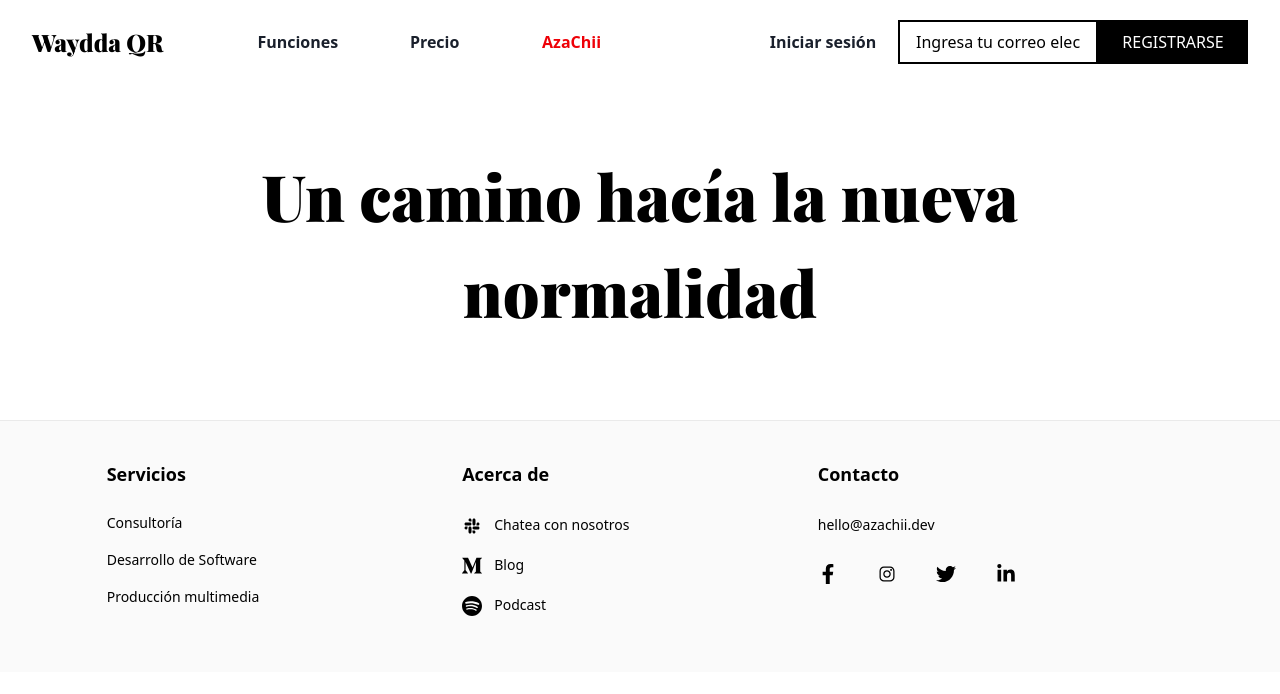
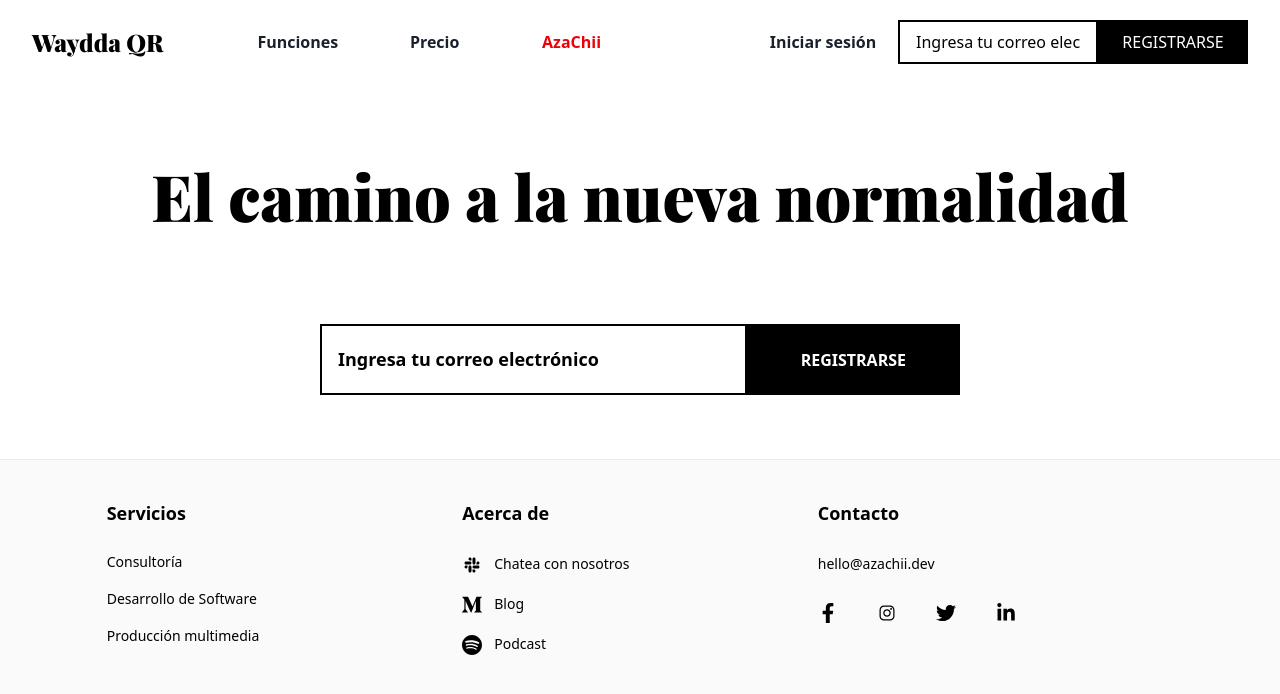
Before and after one commit to schorts99/waydda_frontend, a Next.js app: page / in a window 1280 px wide. Shown: the top 694 px of the page. Built offline with nearby package versions, Linux system fonts and the light colour scheme.

Commit message:
feat: Add SimpleRegister component

```diff
--- /dev/null
+++ b/components/SimpleRegister/index.jsx
@@ -0,0 +1,39 @@
+/*
+ * Copyright (c) AzaChii and its affiliates. All Rights Reserved.
+ *
+ * Unauthorized copying of this file, via any medium is strictly prohibited
+ *
+ * Proprietary and confidential
+ *
+ * Written by Angel Mendez <hello@azachii.dev>, Jun 2020
+ *
+ * https://azachii.dev
+ *
+ * LICENSE file in the root directory of this source tree.
+ */
+
+export default function SimpleRegister() {
+	return (
+		<div className="grid grid-cols-12 justify-center mb-16">
+			<div className="col-span-3 hidden md:block"></div>
+			<form className="col-span-10 col-start-2 md:col-start-0 md:col-span-6">
+				<div className="grid grid-cols-12 items-center">
+					<div className="col-span-7 md:col-span-8">
+						<input
+							required
+							placeholder="Ingresa tu correo electrónico"
+							type="email"
+							className="border-2 w-full border-black py-5 px-4 focus:outline-none text-lg font-semibold placeholder-black"/>
+					</div>
+					<div className="col-span-5 md:col-span-4 h-full">
+						<button
+							className="bg-black text-white h-full uppercase w-full text-sm font-bold md:text-base focus:border-none focus:outline-none">
+							Registrarse
+						</button>
+					</div>
+				</div>
+			</form>
+			<div className="col-span-3 hidden md:block"></div>
+		</div>
+	)
+}
--- a/pages/index.js
+++ b/pages/index.js
@@ -3,15 +3,15 @@ import LayoutUnAuthenticated from "../components/Layouts/Unauthenticated";
 import {head} from '../locales/pages/index.json'
 import Container from "../components/Container";
 import BannerWelcome from "../components/BannerWelcome";
+import SimpleRegister from "../components/SimpleRegister";
 
 export default function Home() {
 	return (
 		<LayoutUnAuthenticated
 			head={head}
 		>
-			<Container>
-				<BannerWelcome title={"Un camino hacía la nueva normalidad"}/>
-			</Container>
+			<BannerWelcome title={"El camino a la nueva normalidad"}/>
+			<SimpleRegister/>
 		</LayoutUnAuthenticated>
 	)
 }
```
